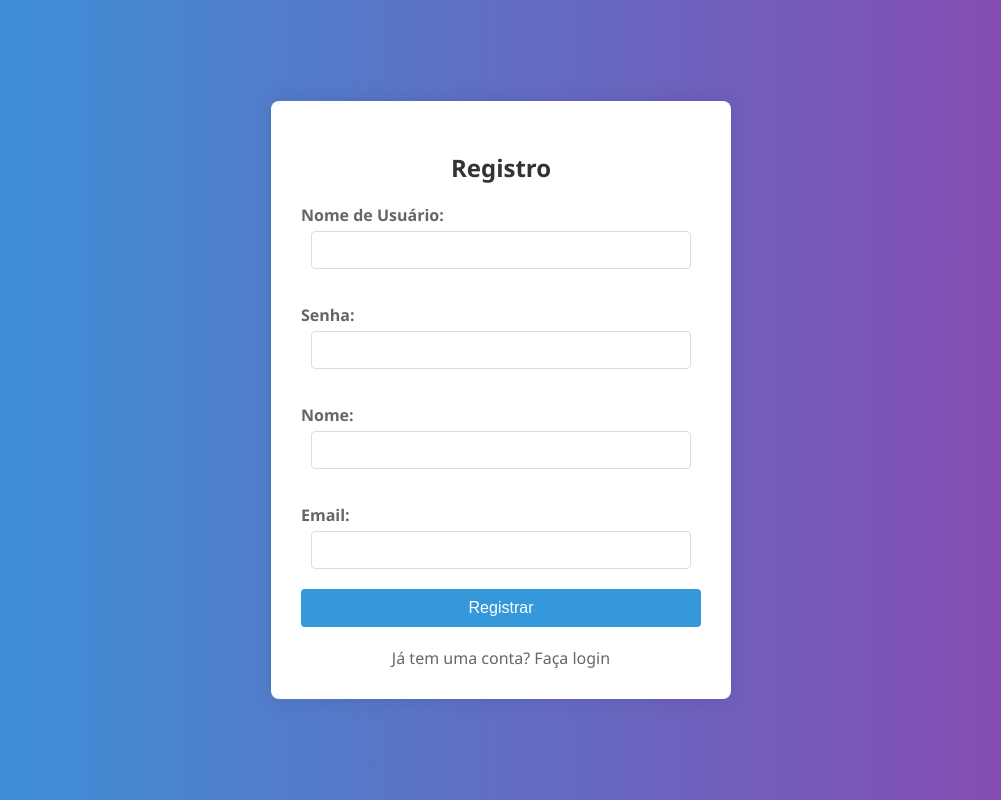
After one commit to J0nny-G/SIR, a PHP site: page /register.html in a window 1280 px wide. The commit adds this page. Shown: the whole page, without its empty margins (139-1140 px from the left). Run offline with PHP 8.4, Linux system fonts and the light colour scheme.

Commit message:
Criação das paginas Login e Register ambas a funcionar com interligação a base de dados

```diff
--- a/Website/index.html
+++ b/Website/index.html
@@ -5,7 +5,7 @@
     <meta name="viewport" content="width=device-width, initial-scale=1.0">
     <title>Minha Página</title>
     <link rel="stylesheet" href="https://maxcdn.bootstrapcdn.com/bootstrap/4.5.2/css/bootstrap.min.css">
-    <link rel="stylesheet" href="styles.css">
+    <link rel="stylesheet" href="styles/styles.css">
     <link rel="stylesheet" href="https://cdnjs.cloudflare.com/ajax/libs/font-awesome/4.7.0/css/font-awesome.min.css">
 </head>
 <body>
@@ -20,7 +20,7 @@
                 <li class="nav-item"><a class="nav-link text-dark" href="#services">Serviços</a></li>
                 <li class="nav-item"><a class="nav-link text-dark" href="#team">Equipa</a></li>
                 <li class="nav-item"><a class="nav-link text-dark" href="#contact">Contactos</a></li>
-                <li class="nav-item"><a class="nav-link text-dark" href="login.php">Entrar</a></li>
+                <li class="nav-item"><a class="nav-link text-dark" href="login.html">Entrar</a></li>
             </ul>
         </div>
     </nav>
--- /dev/null
+++ b/Website/register.css
@@ -0,0 +1,68 @@
+body {
+    font-family: 'Segoe UI', Tahoma, Geneva, Verdana, sans-serif;
+    background: linear-gradient(to right, #3498db, #8e44ad);
+    display: flex;
+    justify-content: center;
+    align-items: center;
+    height: 100vh;
+    margin: 0;
+}
+
+form {
+    background-color: #fff;
+    padding: 30px;
+    border-radius: 8px;
+    box-shadow: 0 0 20px rgba(0, 0, 0, 0.1);
+    width: 400px;
+    text-align: center;
+}
+
+h2 {
+    color: #333;
+    margin-bottom: 20px;
+}
+
+label {
+    display: block;
+    margin: 15px 0 5px 0;
+    color: #666;
+    font-weight: bold;
+    text-align: left;
+}
+
+input {
+    width: calc(100% - 20px);
+    padding: 10px;
+    margin-bottom: 20px;
+    border: 1px solid #ddd;
+    border-radius: 4px;
+    box-sizing: border-box;
+    font-size: 14px;
+}
+
+button {
+    background-color: #3498db;
+    color: #fff;
+    padding: 10px;
+    border: none;
+    border-radius: 4px;
+    cursor: pointer;
+    width: 100%;
+    font-size: 16px;
+}
+
+button:hover {
+    background-color: #2980b9;
+}
+
+.login-link {
+    display: block;
+    margin-top: 20px;
+    text-align: center;
+    color: #666;
+    text-decoration: none;
+}
+
+.login-link:hover {
+    color: #333;
+}
--- /dev/null
+++ b/Website/register.html
@@ -0,0 +1,32 @@
+<!DOCTYPE html>
+<html lang="en">
+<head>
+    <meta charset="UTF-8">
+    <meta name="viewport" content="width=device-width, initial-scale=1.0">
+    <link rel="stylesheet" href="register.css">
+    <title>Register</title>
+</head>
+<body>
+
+    <form method="post" action="register.php">
+        <h2>Registro</h2>
+
+        <label for="username">Nome de Usuário:</label>
+        <input type="text" id="username" name="username" required>
+
+        <label for="password">Senha:</label>
+        <input type="password" id="password" name="password" required>
+
+        <label for="name">Nome:</label>
+        <input type="text" id="name" name="name" required>
+
+        <label for="email">Email:</label>
+        <input type="email" id="email" name="email" required>
+
+        <button type="submit">Registrar</button>
+
+        <a href="login.html" class="login-link">Já tem uma conta? Faça login</a>
+    </form>
+
+</body>
+</html>
--- a/Website/styles.css
+++ b/Website/styles.css
@@ -75,7 +75,7 @@ section#services::before {
     left: 0;
     width: 100%;
     height: 100%;
-    background-image: url('img/fundo.jpg'); /* Substitua pelo caminho correto para a sua imagem */
+    background-image: url('Website/img/fundo.jpg'); /* Substitua pelo caminho correto para a sua imagem */
     background-size: cover;
     background-position: center;
     background-repeat: no-repeat;
```
Also changed, not shown: Website/login.css (added, +60 -0 lines), Website/login.html (added, +26 -0 lines), Website/login.php (added, +45 -0 lines), Website/register.php (added, +35 -0 lines), Website/teste.php (deleted, +0 -11 lines).
